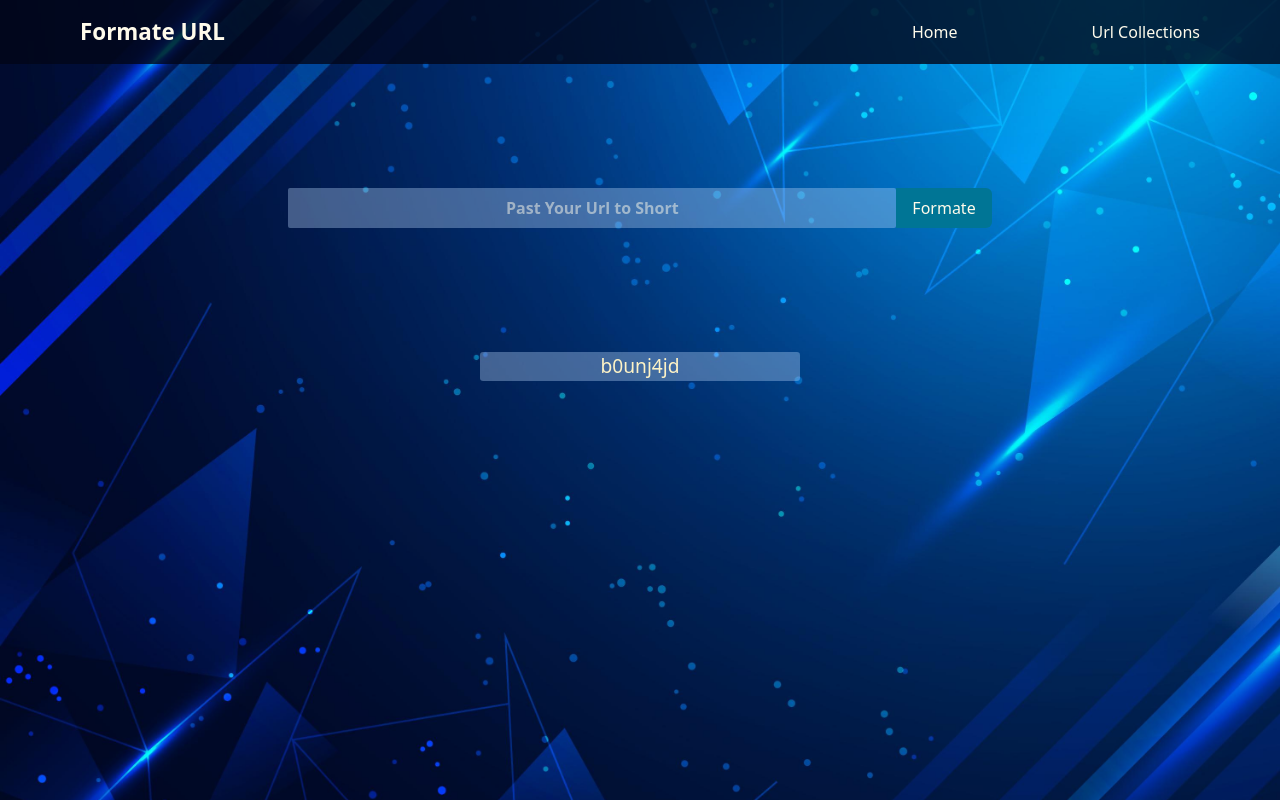
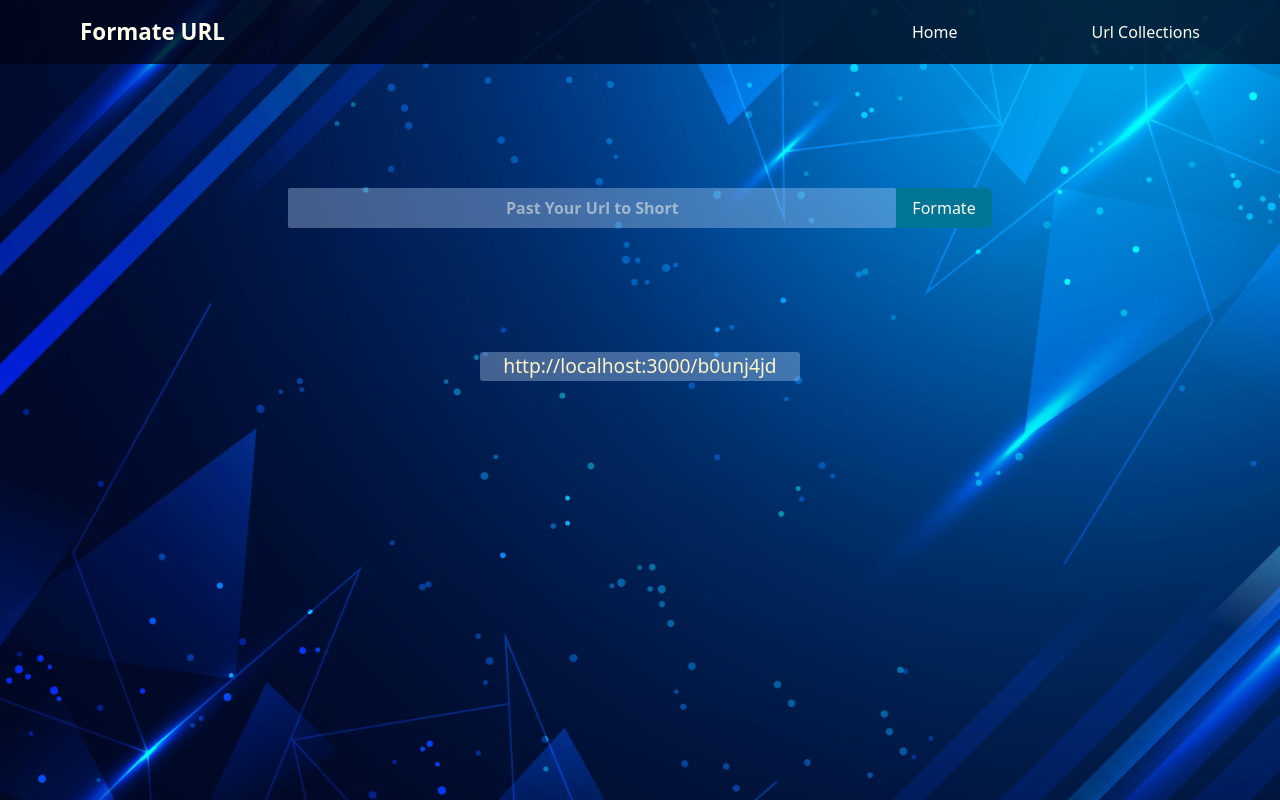
Before and after one commit to harendrasinp/UrlShortner, a React (Vite) app: page / in a window 1280 px wide. Both pictures are taken after a click on the button "Formate". Built offline with nearby package versions, Linux system fonts and the light colour scheme.

Commit message:
add new link

```diff
--- a/src/Component/Urlbox.jsx
+++ b/src/Component/Urlbox.jsx
@@ -25,7 +25,7 @@ export const Urlbox = () => {
       </div>
       {urlData.length > 0 ? urlData.map((urls, index) => (
         <div key={index} className='flex justify-around items-center flex-col'>
-          <div className='text-amber-100 text-[1.2rem] rounded-[0.2rem] bg-blue-200/35  w-[20rem] mb-3 flex justify-center items-center'><a href={`http://localhost:3000/${urls.shorturl}`}target="_blank">{urls.shorturl}</a></div>
+          <div className='text-amber-100 text-[1.2rem] rounded-[0.2rem] bg-blue-200/35  w-[20rem] mb-3 flex justify-center items-center'><a href={urls.shorturl}target="_blank">http://localhost:3000/{urls.shorturl}</a></div>
         </div>
       )) : null}
     </div>
```
